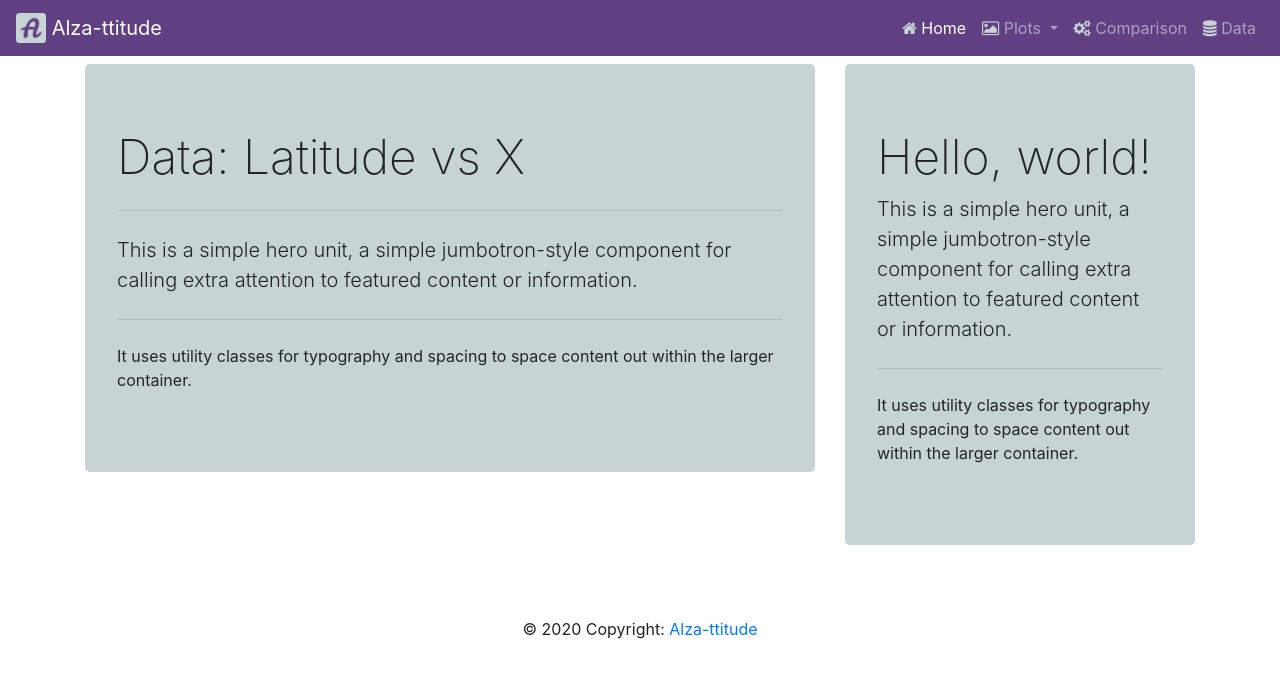
After one commit to carlosalzate74/web-challenge, a Flask app: page /data in a window 1280 px wide. The commit adds this page. Shown: the top 678 px of the page. Run offline with Flask 2, Linux system fonts and the light colour scheme; some libraries are stand-ins or nearby versions.

Commit message:
Adding templates for comparison, data and footer

```diff
--- a/app.py
+++ b/app.py
@@ -12,5 +12,13 @@ def index():
 def landing():
     return render_template('landing.html')
 
+@app.route("/comparison")
+def comparison():
+    return render_template('comparison.html')
+
+@app.route("/data")
+def data():
+    return render_template('data.html')
+
 if __name__ == "__main__":
     app.run(debug=True)
--- a/templates/base.html
+++ b/templates/base.html
@@ -24,5 +24,7 @@
 		{% include 'navbar.html' %}
 
 		{% block content %}{% endblock %}
+
+		{% include 'footer.html' %}
 	</body>
 </hmtl>
--- /dev/null
+++ b/templates/data.html
@@ -0,0 +1,40 @@
+{% extends "base.html" %}
+
+{% block content %}
+	<div class="container">
+		<div class="bs-docs-section">
+		<div class="row">
+			<div class="col-lg-12">
+				<!-- Container Header -->
+				<div class="page-header">
+					<h1 id="containers" class="container-title"></h1>
+				</div>
+			</div>
+			<div class="col-lg-8">
+				<!-- Container Content -->
+				<div class="bs-component">
+					<div class="jumbotron">
+					  <h3 class="display-3">Data: Latitude vs X</h3>
+					  <hr class="my-4">
+					  <p class="lead">This is a simple hero unit, a simple jumbotron-style component for calling extra attention to featured content or information.</p>
+					  <hr class="my-4">
+					  <p>It uses utility classes for typography and spacing to space content out within the larger container.</p>
+					</div>
+				</div>
+			</div>
+
+			<div class="col-lg-4">
+				<!-- Container Content -->
+				<div class="bs-component">
+					<div class="jumbotron">
+					  <h1 class="display-3">Hello, world!</h1>
+					  <p class="lead">This is a simple hero unit, a simple jumbotron-style component for calling extra attention to featured content or information.</p>
+					  <hr class="my-4">
+					  <p>It uses utility classes for typography and spacing to space content out within the larger container.</p>
+					</div>
+				</div>
+			</div>
+		</div>
+		</div>
+	</div>
+{% endblock %}
--- /dev/null
+++ b/templates/footer.html
@@ -0,0 +1,5 @@
+<footer class="page-footer font-small blue pt-4">
+  <div class="footer-copyright text-center py-3">© 2020 Copyright:
+    <a href="https://carlosalzate74.github.io/web-challenge/"> Alza-ttitude</a>
+  </div>
+</footer>
--- a/templates/navbar.html
+++ b/templates/navbar.html
@@ -10,7 +10,7 @@
   <div class="collapse navbar-collapse" id="navbarColor02">
     <ul class="navbar-nav ml-auto">
       <li class="nav-item active">
-        <a class="nav-link" href="#">
+        <a class="nav-link" href="/landing">
         	<i class="fa fa-home"></i>
         	Home
         	<span class="sr-only">(current)</span>
@@ -41,13 +41,13 @@
         </div>
       </li>
       <li class="nav-item">
-        <a class="nav-link" href="#">
+        <a class="nav-link" href="/comparison">
         	<i class="fa fa-cogs"></i>
         	Comparison
         </a>
       </li>
       <li class="nav-item">
-        <a class="nav-link" href="#">
+        <a class="nav-link" href="/data">
         	<i class="fa fa-database"></i>
     		Data
     	</a>
```
Also changed, not shown: templates/comparison.html (added, +40 -0 lines), 1 other file.
